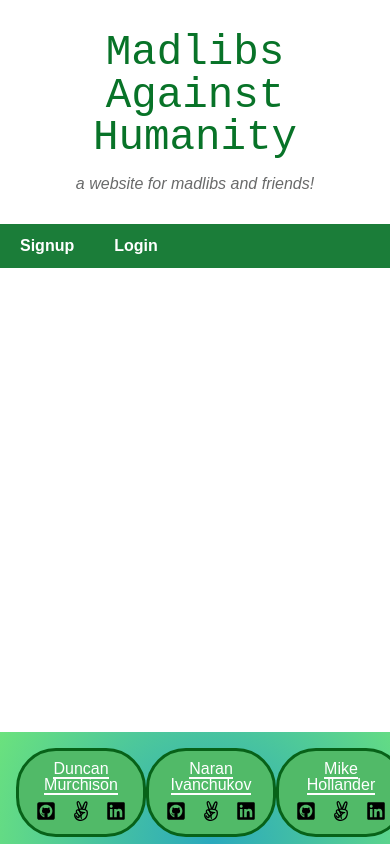
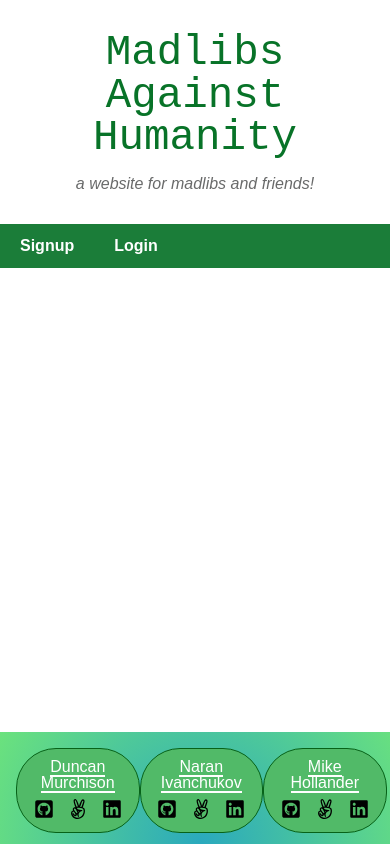
Before and after one commit to dmurchison/madlibs_against_humanity, a React (Create React App) app in the folder frontend/: page /#/madlibs/1/play in a window 390 px wide. Built offline with nearby package versions, Linux system fonts and the light colour scheme; no server answers.

Commit message:
footer_fixed

```diff
--- a/frontend/src/stylesheets/madlib.scss
+++ b/frontend/src/stylesheets/madlib.scss
@@ -176,7 +176,8 @@
 
 .madlib-compose-submit-button {
   display: flex;
-  justify-content: center!important;
+  justify-content: center;
+  align-items: center;
   width: 100px;
   background-color: #ffffff;
   color: rgb(66, 197, 101);
--- a/frontend/src/stylesheets/nav.scss
+++ b/frontend/src/stylesheets/nav.scss
@@ -168,3 +168,34 @@
   transform: scale(1.25);
   cursor: pointer;
 }
+
+@media screen and (max-width: 850px) {
+  .footer-container {
+    // padding: 1rem;
+    // height: 5rem;
+    width: 95%;
+    bottom: 0;
+    background: radial-gradient(circle at bottom, rgb(42, 169, 189) 0, rgb(107, 226, 125) 100%);
+    color: black;
+    margin-bottom: 0;
+    position: fixed;
+  }
+  .dev-info-container {
+    display: flex;
+    justify-content: space-between;
+    font-style: bold;
+  }
+  .Duncan, .Naran, .Mike{
+    color: black;
+    border: 1px solid rgb(7, 98, 24);
+    border-radius: 2.5rem;
+    border-color: rgb(7, 98, 24);
+    background-color: rgb(81, 186, 104);
+    width: 10rem;
+    text-align: center;
+    transition: 325ms;
+  }
+  .Duncan:hover, .Naran:hover, .Mike:hover {
+    cursor: crosshair;
+  }
+}
```
